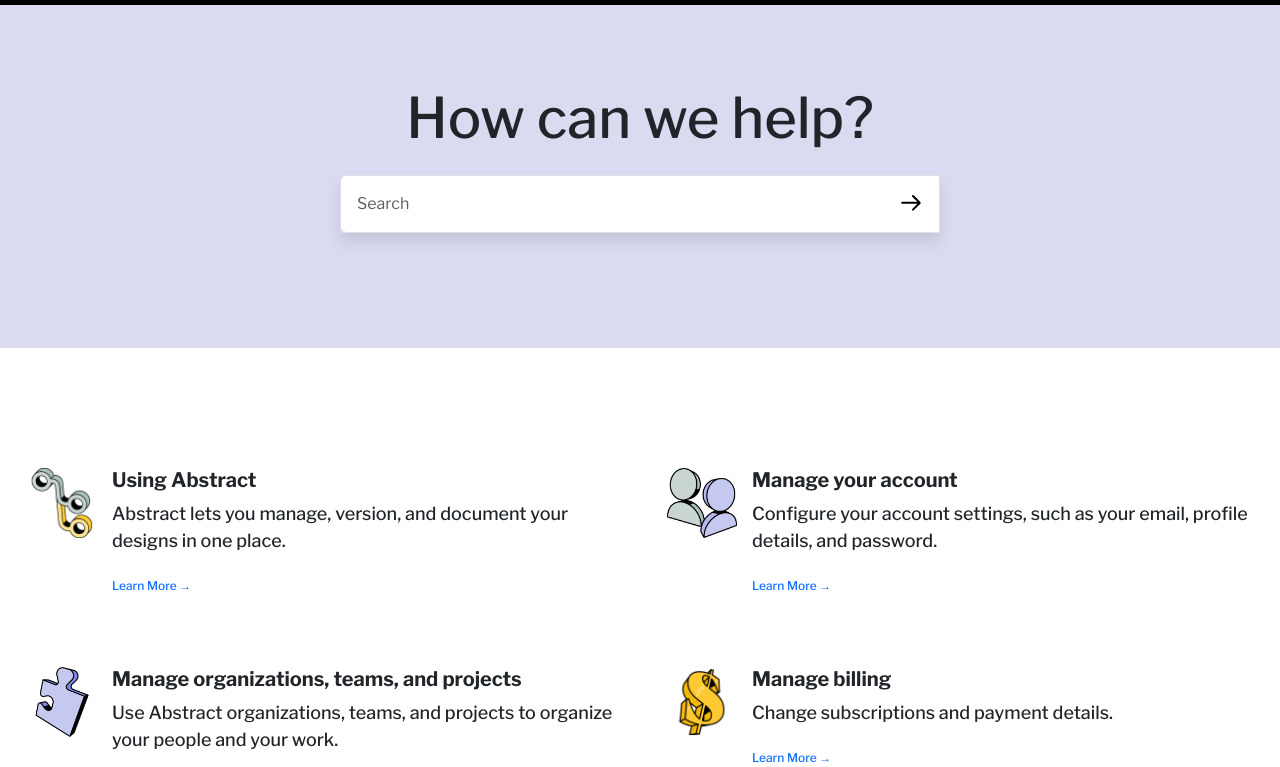
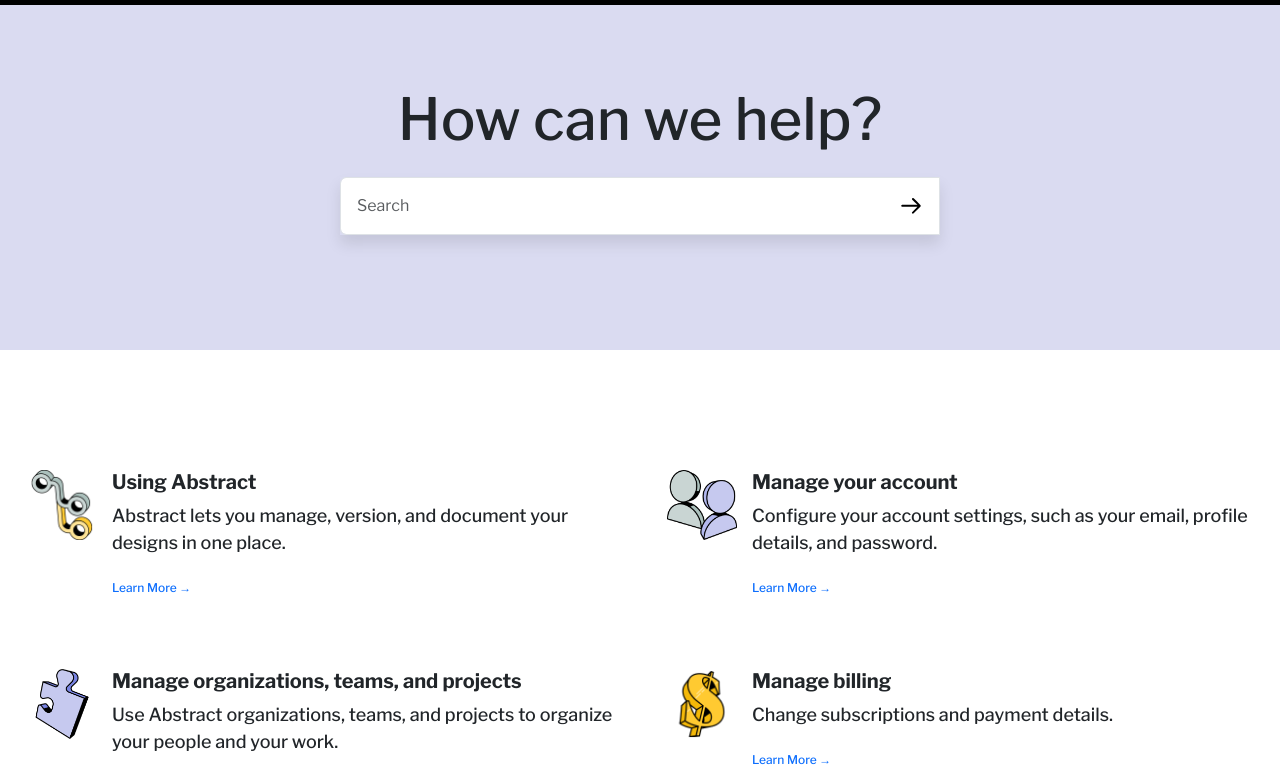
Before and after one commit to modvegas/Projects, a website built with Vite: page pages/abstract/index.html in a window 1280 px wide. Shown: the part 50-817 px from the top of the page. Built offline with nearby package versions, Linux system fonts and the light colour scheme.

Commit message:
header size change

```diff
--- a/pages/abstract/style.css
+++ b/pages/abstract/style.css
@@ -38,7 +38,7 @@
   padding-bottom: 115px;
 }
 .search-bar-title > h1 {
-  font-size: 56px;
+  font-size: 58px;
   padding-bottom: 15px;
 }
 .push-mid {
```
